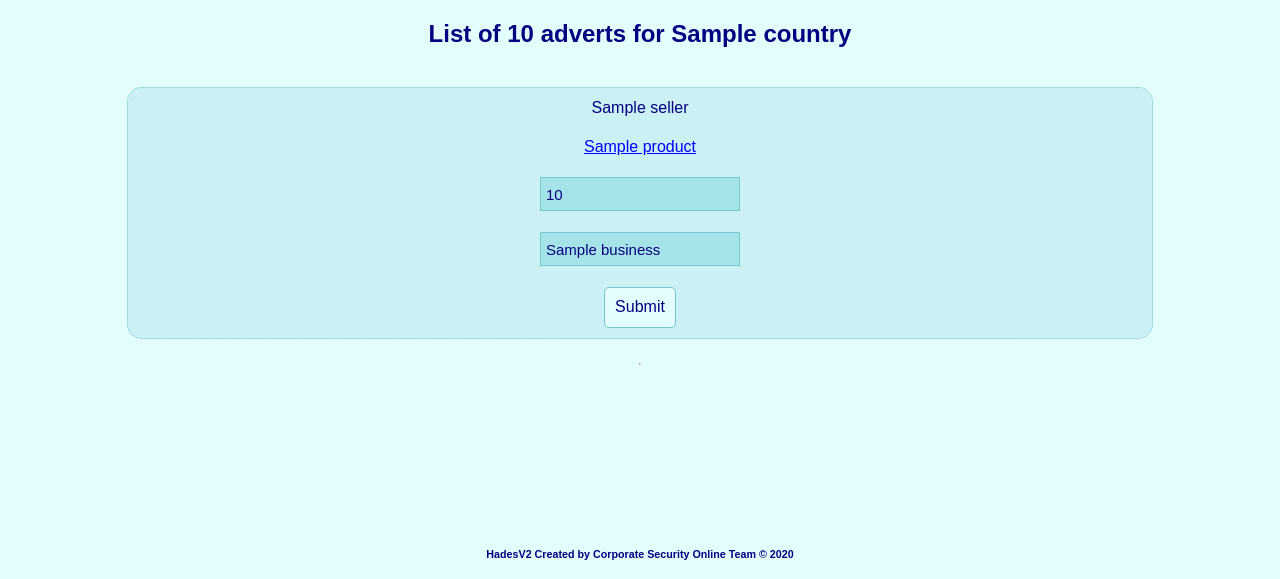
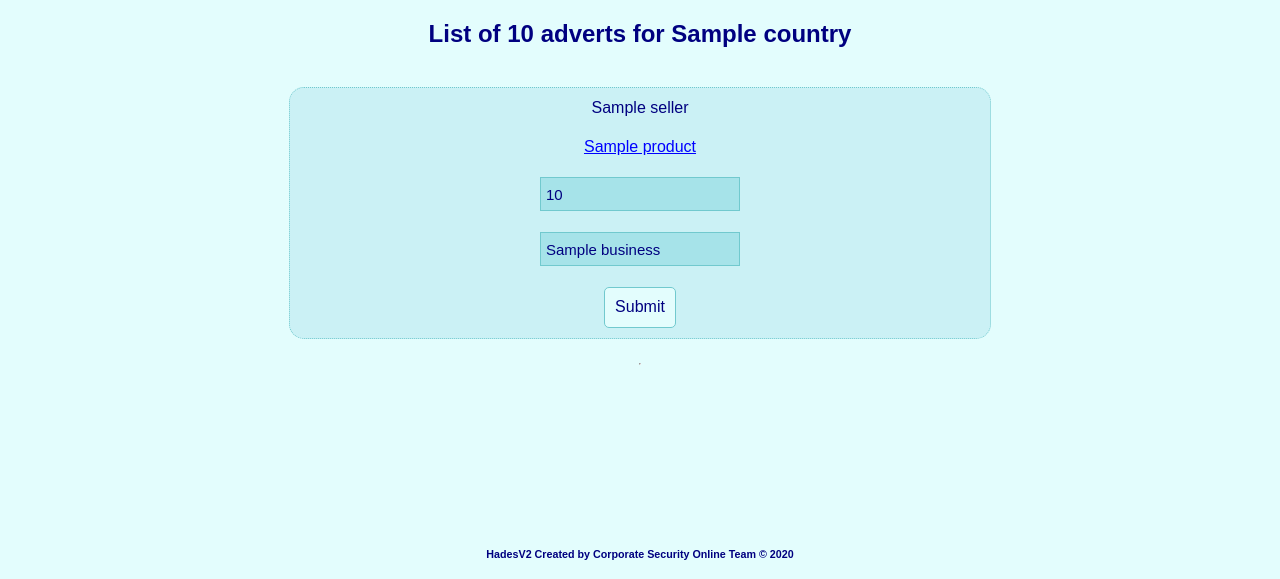
Before and after one commit to Faustas55/g, a Python web app: template templates/adverts.html in a window 1280 px wide. Shown: the part 38-617 px from the top of the page. Run offline with Jinja, Linux system fonts and the light colour scheme; the template is opened without the code that fills it: most values are stand-ins (such as "Sample title", 1, 10 or a date in 2020).

Commit message:
more pretty stuff

```diff
--- a/static/site.css
+++ b/static/site.css
@@ -107,8 +107,8 @@ a:active {
 .listadverts{
   background-color: #cbf1f5;
     border: 1px dotted #71c9ce;
-    height: 250px;
-    width: 80vw;
+    min-height: 250px;
+    min-width: 700px;
     display: flex;
 
     align-items: center;
```
